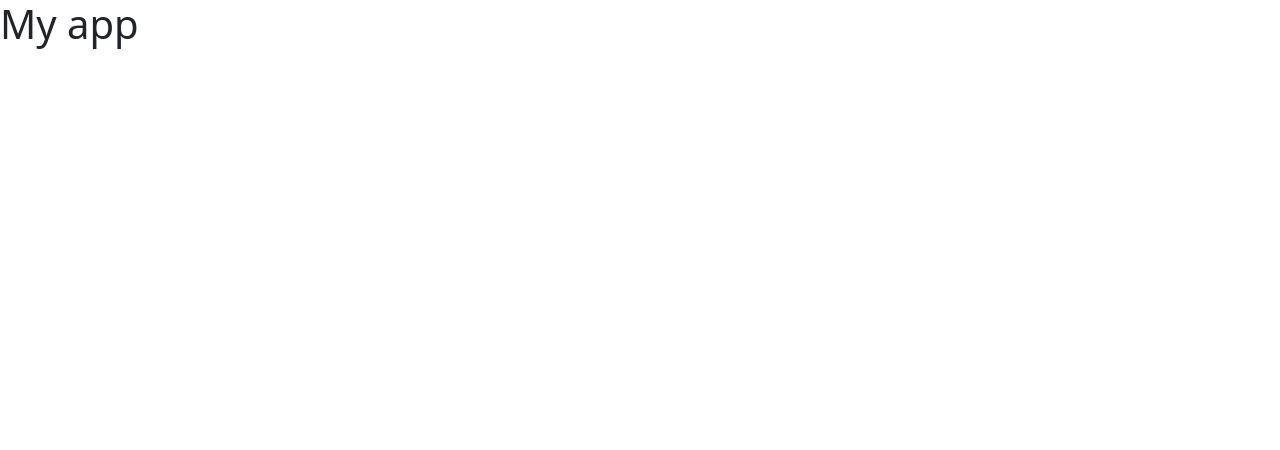
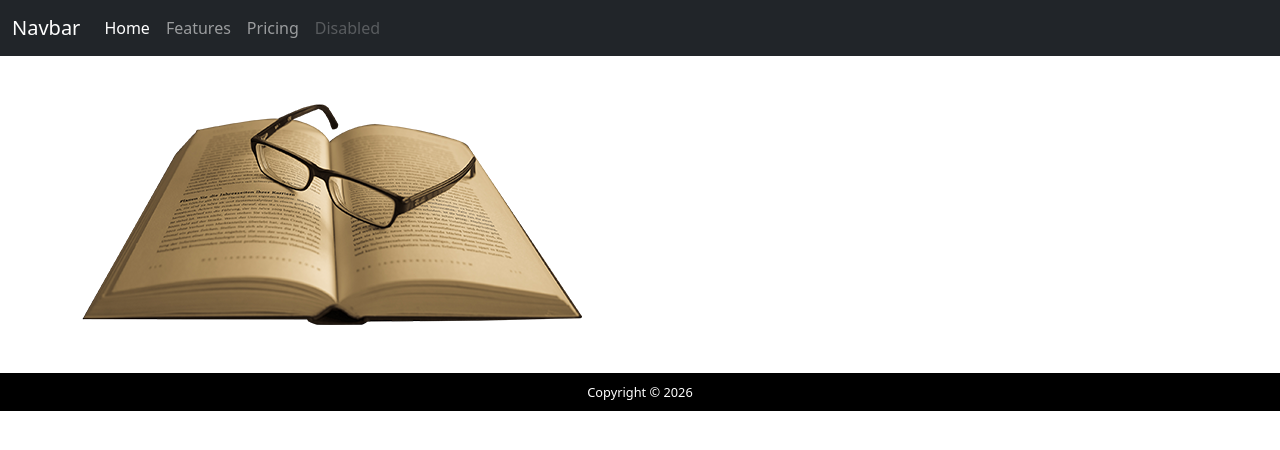
Before and after one commit to AutomationMK/book-vue, a Vue app: page / in a window 1280 px wide. Shown: the top 450 px of the page. Built offline with nearby package versions, Linux system fonts and the light colour scheme.

Commit message:
Add all components into main template

```diff
--- a/src/App.vue
+++ b/src/App.vue
@@ -1,10 +1,21 @@
 <template>
-    <h1>My app</h1>
+    <App_Header />
+    <App_Body />
+    <App_Footer />
 </template>
 
 <script>
+    import App_Header from "./components/App_Header.vue"
+    import App_Body from "./components/App_Body.vue"
+    import App_Footer from "./components/App_Footer.vue"
+
     export default {
-
+        name: 'App',
+        components: {
+            App_Header,
+            App_Body,
+            App_Footer,
+        }
     }
 </script>
 
```
